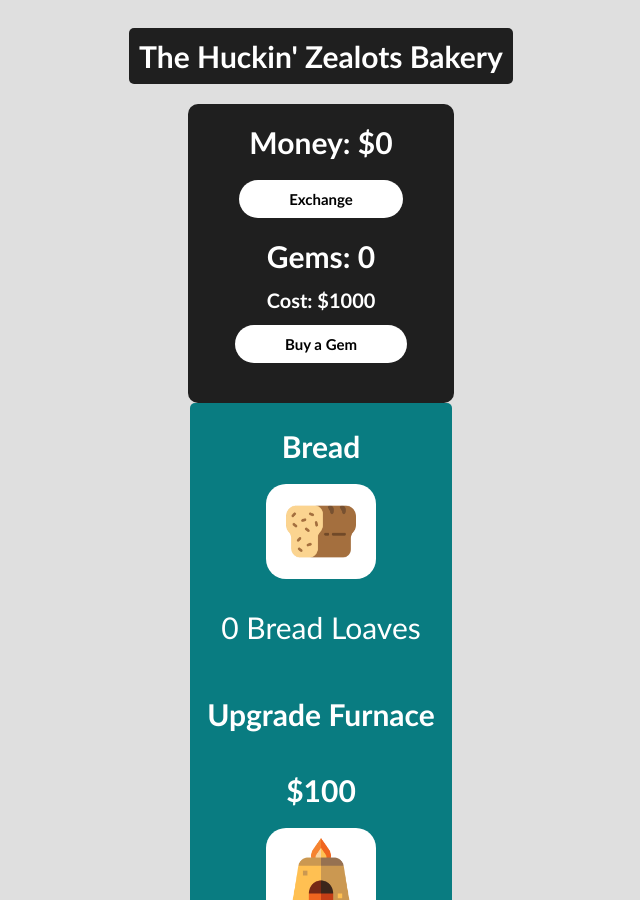
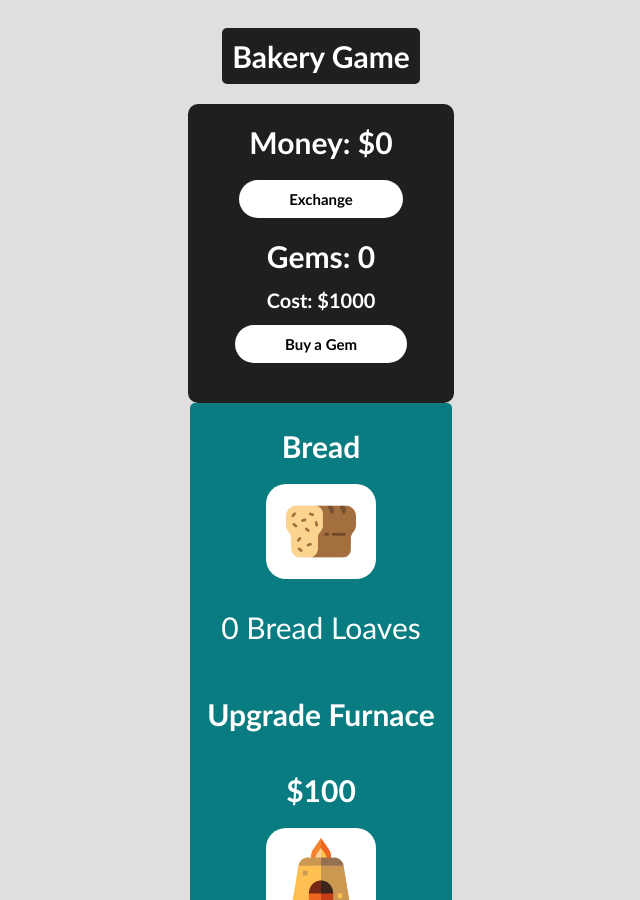
Before and after one commit to ericwallas/ericwallas.github.io, a Jekyll site: the page bakeryclicker/clicker.html, which Jekyll copies as it is, in a window 1280 px wide and 900 px high. Shown: the whole window, without its empty margins (319-959 px from the left). Built offline with Jekyll 4.4.1, drawn with Linux system fonts in a browser that asks for light colours.

Commit message:
Update clicker.html

```diff
--- a/bakeryclicker/clicker.html
+++ b/bakeryclicker/clicker.html
@@ -2,7 +2,7 @@
 <html lang="en" dir="ltr">
   <head>
     <meta charset="utf-8">
-    <title>Huckin' Zealots | Home </title>
+    <title>Bakery Clicker | Home </title>
   </head>
   <link rel="stylesheet" type="text/css" href="clickerstyle.css">
   <body>
@@ -11,7 +11,7 @@
   -->
     <div class="menu">
       <center>
-        <h1 class="title"> The Huckin' Zealots Bakery</h1><br>
+        <h1 class="title"> Bakery Game</h1><br>
         <div class="top">
           <div>
             <h1 id=moneyDisplay>Money: $0</h1><br>
```
